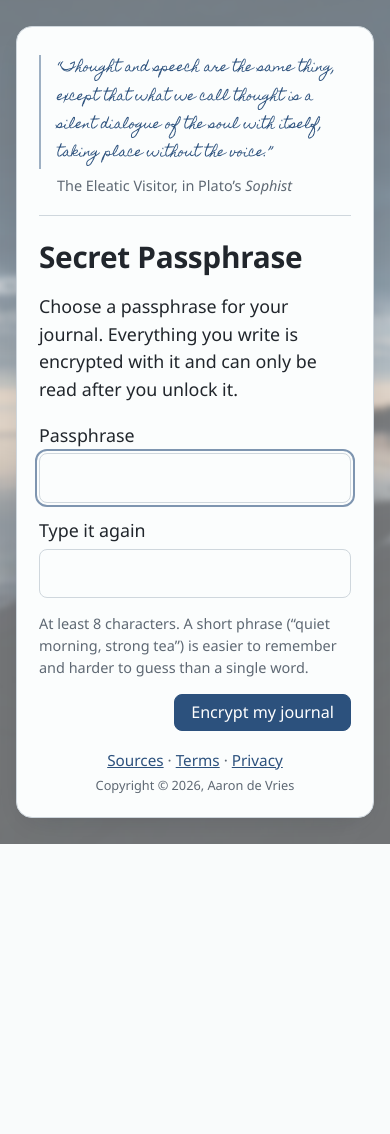
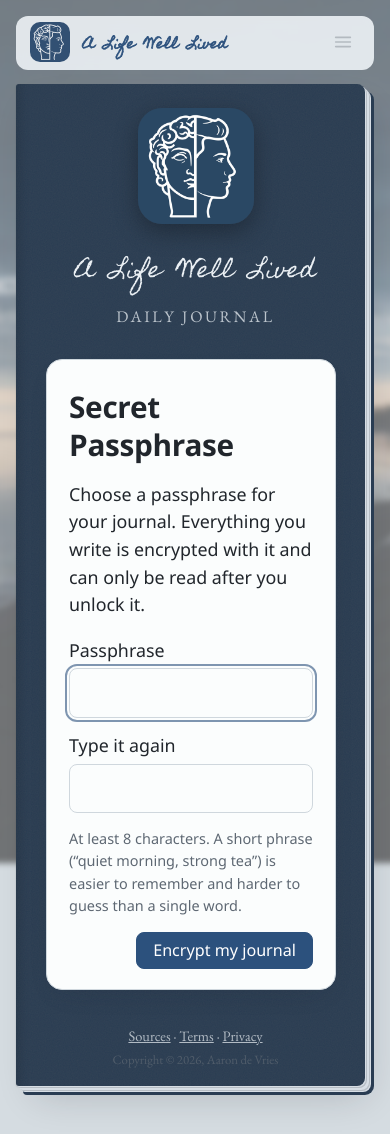
Before and after one commit to iceman1978/reflections, a Flask app: page / in a window 390 px wide. Before the commit the page ends 844 px from the top, so only its background shows below. Run offline with Flask 3, Linux system fonts and the light colour scheme; data comes from the database, SQL or seed files in the repository; tables that the repository leaves empty hold one stand-in row (values such as "Sample post"); parts of the project's set-up code (start-up, migrations or seed data) failed here and were passed over.

Commit message:
The journal's cover; automatic passkey; text size; easier-to-read reflections
- Locked: the passphrase screens are the journal's cover, a page in the theme's
  cover color with logo, name and a rounded passphrase card, under the header
  (its buttons disabled). Unlocking turns the cover away like a page. The
  passphrase quote/verse is gone.
- Passkey: asked for straight away on a device where it was added or used
  (not right after the padlock); cancelling leaves the passphrase box ready
- Text size setting (Settings → Theme): entries and reflections together;
  reflections now the same size as the entry
- Reflections: 2-3 short paragraphs, quotations in italics, the cited books and
  writers in bold
- Finish & reflect keeps your place and brings the "Reflecting…" panel into
  view; the panel breathes so it's obvious it's working
- Phone: the header rises above the page only while its menu is open, so page
  turns pass over it

Co-Authored-By: Claude Opus 5.5 <noreply@anthropic.com>

```diff
--- a/app.py
+++ b/app.py
@@ -227,6 +227,7 @@ def index():
         timezone=settings["timezone"],
         theme=prefs["theme"],
         colour_theme=prefs["colour_theme"],
+        text_size=prefs["text_size"],
         colour_themes=config.COLOUR_THEMES,
         lock_choices=config.LOCK_MINUTE_CHOICES,
         background_photo=prefs["background_photo"],
--- a/editions/christian/edition.json
+++ b/editions/christian/edition.json
@@ -33,10 +33,6 @@
     "text": "“Search me, God, and know my heart; test me and know my anxious thoughts.”",
     "cite_html": "Psalm 139:23 <cite>(NIV)</cite>",
     "credit": "The verse on the welcome page is from the Holy Bible, New International Version® (NIV®), copyright © 1973, 1978, 1984, 2011 by Biblica, Inc.™ Used by permission. All rights reserved worldwide."
-  },
-  "passphrase_quote": {
-    "text": "“But when you pray, go into your inner room, shut your door, and pray to your Father, who is unseen. And your Father, who sees what is done in secret, will reward you.”",
-    "cite_html": "Jesus, in Matthew 6:6 <cite>(BSB)</cite>"
   },
   "credit": {"one": "shekel", "many": "shekels"},
   "invite_line": "Invite a friend",
--- a/editions/philosophy/edition.json
+++ b/editions/philosophy/edition.json
@@ -26,10 +26,6 @@
   "welcome_quote": {
     "text": "“The unexamined life is not worth living.”",
     "cite_html": "Socrates, in Plato’s <cite>Apology</cite>"
-  },
-  "passphrase_quote": {
-    "text": "“Thought and speech are the same thing, except that what we call thought is a silent dialogue of the soul with itself, taking place without the voice.”",
-    "cite_html": "The Eleatic Visitor, in Plato’s <cite>Sophist</cite>"
   },
   "credit": {"one": "credit", "many": "credits"},
   "invite_line": "Invite a fellow thinker",
--- a/journal/config.py
+++ b/journal/config.py
@@ -54,7 +54,7 @@ PROMPTS_PER_DAY = int(os.environ.get("PROMPTS_PER_DAY", "10")) if HOSTED else 0
 
 # Each person's own choices (stored with their account). Everything else in
 # DEFAULTS is a setting for the whole app.
-PREF_KEYS = ("user_name", "journal_name", "theme", "colour_theme", "background_photo", "photo_blur",
+PREF_KEYS = ("user_name", "journal_name", "theme", "colour_theme", "text_size", "background_photo", "photo_blur",
              "photo_visibility", "lock_minutes", "draft_autosave_seconds")
 
 DEFAULTS = {
@@ -72,6 +72,7 @@ DEFAULTS = {
     "api_retries": 2,
     "theme": "day",
     "colour_theme": EDITION.get("default_colour_theme", "lake"),
+    "text_size": "medium",          # entries and reflections: small, medium, large, xlarge
     "background_photo": True,
     "photo_blur": 3,          # pixels
     "photo_visibility": 50,   # percent; lower = more veiled
@@ -193,6 +194,7 @@ VALIDATORS = {
     "api_retries": _int_in(0, 5),
     "theme": _choice("auto", "day", "evening"),
     "colour_theme": _choice(*[key for key, _ in COLOUR_THEMES]),
+    "text_size": _choice("small", "medium", "large", "xlarge"),
     "background_photo": bool,
     "photo_blur": _int_in(0, 30),
     "photo_visibility": _int_in(0, 100),
--- a/journal/reflection.py
+++ b/journal/reflection.py
@@ -133,8 +133,9 @@ def _schema():
             },
             "insight": {
                 "type": "string",
-                "description": "The insight, 120-250 words. Where a quote belongs, write its "
-                               "marker, e.g. [[q1]], instead of the quoted words.",
+                "description": "The insight, 120-250 words, in 2 or 3 short paragraphs separated by a "
+                               "blank line. Where a quote belongs, write its marker, e.g. [[q1]], instead "
+                               "of the quoted words.",
             },
             "question": {"type": "string", "description": "One thought-provoking question."},
             "quotes": {
--- a/static/app.js
+++ b/static/app.js
@@ -128,9 +128,10 @@
 
   // ---- Look: theme and today's photo ------------------------------------
 
-  function applyTheme(theme, palette) {
+  function applyTheme(theme, palette, textSize) {
     if (theme) document.documentElement.dataset.theme = theme;
     if (palette) document.documentElement.dataset.palette = palette;
+    if (textSize) document.documentElement.dataset.textSize = textSize;
   }
 
   // The look as last saved. Settings previews changes live, and Back without
@@ -138,6 +139,7 @@
   const savedLook = {
     theme: document.documentElement.dataset.theme,
     palette: document.documentElement.dataset.palette,
+    textSize: document.documentElement.dataset.textSize,
     blur: CFG.photoBlur,
     visibility: CFG.photoVisibility,
     photo: document.documentElement.dataset.photo,  // "on" / "off"
@@ -150,7 +152,7 @@
   }
 
   function restoreSavedLook() {
-    applyTheme(savedLook.theme, savedLook.palette);
+    applyTheme(savedLook.theme, savedLook.palette, savedLook.textSize);
     applyPhotoLook(savedLook.blur, savedLook.visibility);
     document.documentElement.dataset.photo = savedLook.photo;
     $("backdrop").style.visibility = "";  // the saved photo setting decides via loadBackground
@@ -170,7 +172,7 @@
   function previewLook() {
     const form = $("settings-form");
     const picked = form.querySelector('input[name="colour_theme"]:checked');
-    applyTheme(form.elements.theme.value, picked && picked.value);
+    applyTheme(form.elements.theme.value, picked && picked.value, form.elements.text_size.value);
     applyPhotoLook(Number(form.elements.photo_blur.value), Number(form.elements.photo_visibility.value));
     const photoOn = form.elements.background_photo.checked;
     $("backdrop").style.visibility = photoOn ? "" : "hidden";
@@ -286,7 +288,9 @@
     setTimeout(done, 1200);                                     // in case no animation runs
   }
 
-  function showEntry(entry) {
+  // keepScroll: stay where the reader is (after Finish & reflect, so a long
+  // entry doesn't jump to the top while the reflection is being written).
+  function showEntry(entry, { keepScroll = false } = {}) {
     const switching = !state.current || state.current.id !== entry.id;
     const from = !$("entry-view").hidden ? $("entry-view") : $("write-view");
     const ghost = state.turn ? oldPageCopy(from) : null;   // the page as it was, before it changes
@@ -308,7 +312,7 @@
     renderReflection(entry);
     updateNav();
     syncCalendarTo(entry);
-    window.scrollTo({ top: 0, behavior: "smooth" });
+    if (!keepScroll) window.scrollTo({ top: 0, behavior: "smooth" });
   }
 
   // ---- Older / Newer ----------------------------------------------------
@@ -681,7 +685,7 @@
     }
     if (done) {
       $("insight").replaceChildren(...entry.insight.split(/\n\s*\n/).map((t) => {
-        const p = document.createElement("p"); p.textContent = t.trim(); return p;
+        const p = document.createElement("p"); p.append(formatInsight(t.trim(), entry)); return p;
       }));
       $("question").textContent = entry.question || "";
       const ul = $("citations");
@@ -716,6 +720,46 @@
       if (entry.support_note) note.innerHTML = renderSimpleMarkdown(entry.support_note);
     }
     if (entry.reflecting) pollWhileReflecting(entry.id);
+  }
+
+  // A reflection paragraph, easier to scan: quotations in italics, and the
+  // works it draws on (from its sources list) in bold where they're named,
+  // e.g. "Philippians 4:6" or "Brother Lawrence". Built as nodes, never HTML.
+  function formatInsight(text, entry) {
+    const names = new Set();
+    for (const c of [...(entry.quotes || []), ...(entry.references || [])]) {
+      if (c.author) names.add(c.author);
+      if (c.title) names.add(c.title);
+    }
+    const escaped = [...names].filter((n) => n.length > 2).sort((a, b) => b.length - a.length)
+      .map((n) => n.replace(/[.*+?^${}()|[\]\\]/g, "\\$&"));
+    // A name, optionally followed by chapter and verse ("Psalm 139:23-24").
+    const nameRe = escaped.length
+      ? new RegExp(`(?<![\\p{L}])(?:${escaped.join("|")})(?:\\s\\d+(?::\\d+(?:[-–]\\d+)?)?)?(?![\\p{L}])`, "gu")
+      : null;
+    const frag = document.createDocumentFragment();
+    const plain = (s) => {
+      if (!nameRe || !s) { frag.append(document.createTextNode(s)); return; }
+      let at = 0;
+      for (const m of s.matchAll(nameRe)) {
+        frag.append(document.createTextNode(s.slice(at, m.index)));
+        const b = document.createElement("strong");
+        b.textContent = m[0];
+        frag.append(b);
+        at = m.index + m[0].length;
+      }
+      frag.append(document.createTextNode(s.slice(at)));
+    };
+    let at = 0;
+    for (const m of text.matchAll(/“[^”]+”|"[^"]+"/g)) {         // quotations
+      plain(text.slice(at, m.index));
+      const em = document.createElement("em");
+      em.textContent = m[0];
+      frag.append(em);
+      at = m.index + m[0].length;
+    }
+    plain(text.slice(at));
+    return frag;
   }
 
   // A link that opens the source page scrolled to the quote, with it
@@ -1347,10 +1391,18 @@
       localClear();
       state.clientError = null;
       renderBanner();
-      showEntry(res.entry);
+      showEntry(res.entry, { keepScroll: true });
       refreshList();
       checkMilestone(before, res.entry);
       requestReflection(res.entry.id);  // the entry is already safely saved
+      // Once the page has settled (after the turn), bring the "Reflecting…"
+      // panel into view if it isn't already, so a long entry still shows it.
+      setTimeout(() => {
+        const w = $("reflection-working");
+        if (w.hidden) return;
+        const r = w.getBoundingClientRect();
+        if (r.top < 0 || r.bottom > innerHeight) w.scrollIntoView({ behavior: "smooth", block: "center" });
+      }, 1100);
       loadBackground();                 // a new entry brings the next photo
     } catch (err) {
       state.clientError = `Couldn't save the entry: ${sentence(err.message)} ` +
@@ -1520,6 +1572,7 @@
       CFG.autosaveSeconds = res.settings.draft_autosave_seconds;
       savedLook.theme = res.settings.theme;
       savedLook.palette = res.settings.colour_theme;
+      savedLook.textSize = res.settings.text_size;
       savedLook.blur = res.settings.photo_blur;
       savedLook.visibility = res.settings.photo_visibility;
       const photoWas = savedLook.photo;
@@ -1660,6 +1713,7 @@
   // On a phone, the header's buttons live in a menu behind ☰.
   function setHeaderMenu(open) {
     $("header-actions").classList.toggle("open", open);
+    document.querySelector(".book-header").classList.toggle("menu-open", open);   // above the page, for the menu
     $("menu-btn").setAttribute("aria-expanded", String(open));
   }
   $("menu-btn").addEventListener("click", (e) => {
@@ -1676,7 +1730,7 @@
     leaveSettings();
   });
   // Preview look changes live (sliders update while dragging).
-  const LOOK_FIELDS = ["theme", "colour_theme", "background_photo", "photo_blur", "photo_visibility"];
+  const LOOK_FIELDS = ["theme", "colour_theme", "text_size", "background_photo", "photo_blur", "photo_visibility"];
   for (const type of ["change", "input"]) {
     $("settings-form").addEventListener(type, (e) => {
       if (LOOK_FIELDS.includes(e.target.name)) previewLook();
@@ -2223,9 +2277,39 @@
     recover: "Forgot Your Passphrase?",
   };
 
+  // Signed in but locked (or setting up), the journal shows its cover: the
+  // header (its buttons disabled) above a page in the theme's cover color,
+  // with the passphrase card on it. Signed out, the card is on the welcome page.
+  function setCover(on) {
+    const card = $("vault-card"), foot = $("vault-footer");
+    if (on) {
+      $("cover-slot").append(card);
+      $("cover-foot").append(foot);
+    } else {
+      $("vault").append(card);
+      card.append(foot);
+    }
+    $("vault").hidden = on;
+    $("book").hidden = !on;
+    $("book").classList.toggle("locked", on);
+    $("cover-view").hidden = !on;
+    if (on) {
+      for (const v of ["write", "entry", "settings"]) $(`${v}-view`).hidden = true;
+      $("past").hidden = true;
+      $("stats").replaceChildren();
+    }
+    for (const b of document.querySelectorAll("#header-actions button, #menu-btn")) b.disabled = on;
+    const coin = $("credit-coin");
+    if (coin && on) {                          // shown, but blank: the count comes with the unlocked journal
+      coin.hidden = false;
+      coin.classList.add("empty");
+      coin.querySelector(".coin").textContent = "";
+      coin.title = "Unlock your journal first";
+    }
+  }
+
   function showVaultPanel(name) {
-    $("vault").hidden = false;
-    $("book").hidden = true;
+    setCover(name !== "signin");
     for (const p of ["signin", "setup", "recovery", "unlock", "recover"]) {
       if ($(`vault-${p}`)) $(`vault-${p}`).hidden = p !== name;
     }
@@ -2235,7 +2319,6 @@
     $("vault").classList.toggle("landing", welcome);
     if ($("landing")) $("landing").hidden = !welcome;
     $("vault-title").textContent = VAULT_TITLES[name] || CFG.appName;
-    $("vault-quote").hidden = name !== "unlock" && name !== "setup";   // on the Secret Passphrase screens
     for (const el of document.querySelectorAll(".vault-error")) el.hidden = true;
     const first = $(`vault-${name}`).querySelector("input");
     if (first) first.focus();
@@ -2308,6 +2391,7 @@
   });
   $("recovery-done").addEventListener("click", () => startJournal());
   $("lock-btn").addEventListener("click", async () => {
+    try { sessionStorage.setItem("journal.justLocked", "1"); } catch (_) {}   // no passkey prompt straight back
     try { await api("POST", "/api/vault/lock"); } catch (_) {}
     state.unlocked = false;
     location.reload();
@@ -2472,7 +2556,9 @@
     }
   });
 
-  $("passkey-unlock-btn").addEventListener("click", async () => {
+  // auto: started by itself on opening (see boot) rather than by the button.
+  // Then a cancelled or unavailable prompt just leaves the passphrase box ready.
+  async function passkeyUnlock({ auto = false } = {}) {
     const btn = $("passkey-unlock-btn");
     btn.disabled = true;
     $("unlock-error").hidden = true;
@@ -2492,11 +2578,16 @@
       try { localStorage.setItem("journal.passkey", "1"); } catch (_) {}
       startJournal();
     } catch (err) {
-      vaultError("unlock-error", passkeyError(err, "The passkey didn't unlock the journal"));
+      if (auto && err && (err.name === "NotAllowedError" || err.name === "AbortError")) {
+        $("unlock-pw").focus();                      // cancelled, or no passkey here: type instead
+      } else {
+        vaultError("unlock-error", passkeyError(err, "The passkey didn't unlock the journal"));
+      }
     } finally {
       btn.disabled = false;
     }
-  });
+  }
+  $("passkey-unlock-btn").addEventListener("click", () => passkeyUnlock());
 
   // ---- Starting up --------------------------------------------------------
 
@@ -2513,8 +2604,20 @@
   let started = false;
   function startJournal() {
     state.unlocked = true;
+    const fromCover = !$("cover-view").hidden;
+    const ghost = fromCover ? oldPageCopy($("cover-view")) : null;   // the cover, to turn away
     $("vault").hidden = true;
     $("book").hidden = false;
+    if (fromCover) {
+      $("vault").append($("vault-card"));                    // off the cover, out of sight
+      $("vault-card").append($("vault-footer"));
+      $("cover-view").hidden = true;
+      $("book").classList.remove("locked");
+      for (const b of document.querySelectorAll("#header-actions button, #menu-btn")) b.disabled = false;
+      if ($("credit-coin")) { $("credit-coin").classList.remove("empty"); $("credit-coin").title = ""; }
+      showView("write");
+      turnPage($("write-view"), 1, ghost);                   // the cover turns away like a page
+    }
     if (started) return;
     started = true;
     restartAutosave();
@@ -2578,6 +2681,16 @@
     if (v.passkeys && passkeysPossible()) {
       $("passkey-unlock").hidden = false;
       $("passkey-unlock-btn").focus();   // the quickest way in, when there is one
+      // Ask for the passkey straight away, but only in a browser where it has
+      // been added or used (elsewhere the device would offer an unhelpful
+      // "use another device" prompt), and not right after pressing the padlock.
+      let usedHere = false, justLocked = false;
+      try {
+        usedHere = localStorage.getItem("journal.passkey") === "1";
+        justLocked = sessionStorage.getItem("journal.justLocked") === "1";
+        sessionStorage.removeItem("journal.justLocked");
+      } catch (_) { /* storage blocked: leave it to the button */ }
+      if (usedHere && !justLocked) setTimeout(() => passkeyUnlock({ auto: true }), 350);
     }
   })();
 })();
--- a/static/style.css
+++ b/static/style.css
@@ -76,6 +76,7 @@
   --serif: "EB Garamond", Georgia, "Times New Roman", serif;
   --hand: "Homemade Apple", "Segoe Script", "Bradley Hand", cursive;
   --lh: 2rem;               /* one notebook line */
+  --text: 1.2rem;           /* entries and reflections (Settings → Theme → Text size) */
 }
 
 /* ---- Evening (chosen, or automatic when the computer is in dark mode) ----
@@ -994,28 +1011,44 @@ input.invite-input:focus { border-color: var(--accent); outline: none; }
 .info-tabs a:hover { color: var(--ink); }
 .info-tabs a[aria-current="page"] { color: var(--accent); border-bottom-color: var(--accent); }
 @media (max-width: 640px) { .info-tabs a { padding: 6px 8px; font-size: 0.95rem; } }
-/* The quote above the passphrase card: like the welcome page's, in the theme's
-   blue, straight on the background. A soft paper-coloured halo keeps it
-   readable when a background photo is behind it. */
-/* Inside the white card, above "Secret Passphrase", so it's easy to read on any photo. */
-.vault-quote {
-  margin: 0 0 22px;
-  padding: 0 0 18px;
-  border-bottom: 1px solid var(--rule);
-  color: var(--accent);
+/* ---- The journal's cover (locked): a page in the theme's cover color ---- */
+.cover-view {
+  background-color: var(--cover);
+  color: hsl(var(--paper-hue) 30% 94%);
+  display: flex; flex-direction: column; align-items: center; text-align: center;
+  min-height: min(82vh, 860px);
+  padding: 56px 32px 26px;
 }
-.vault-quote blockquote {
-  margin: 0;
-  padding-left: 16px;
-  border-left: 2px solid color-mix(in srgb, var(--accent) 45%, transparent);
-  font-family: var(--hand);
-  font-size: 1.3rem;
-  line-height: 1.45;
+.cover-logo { width: 150px; height: 150px; border-radius: 30px; box-shadow: 0 8px 24px rgba(0, 0, 0, 0.3); }
+.cover-name {
+  font-family: var(--hand); font-weight: 500; line-height: 1.1; word-spacing: 0.25em;
+  font-size: clamp(2.4rem, 6vw, 3.4rem); margin: 22px 0 0;
 }
-.vault-quote figcaption { margin: 6px 0 0 18px; font-size: 0.85rem; color: var(--muted); }
+.cover-name.long-name { font-size: clamp(2rem, 4.6vw, 2.6rem); }
+.cover-tagline {
+  margin: 12px 0 30px; font-family: var(--serif); font-size: 0.95rem;
+  letter-spacing: 0.16em; text-transform: uppercase; opacity: 0.75;
+}
+.cover-slot { width: 100%; display: flex; justify-content: center; }
+.cover-view .vault-card {
+  max-width: 430px; text-align: left; color: var(--ink);
+  background: var(--page); background-image: none; border-radius: 16px;
+  padding: 26px 30px 22px; box-shadow: 0 12px 34px rgba(0, 0, 0, 0.32);
+}
+.cover-view .vault-card input[type="password"],
+.cover-view .vault-card input[type="text"] { border-radius: 8px; padding: 10px 12px; }
+.cover-foot { margin-top: auto; padding-top: 34px; }
+.cover-view .vault-footer { color: inherit; opacity: 0.7; margin: 0; }
+.cover-view .vault-footer a { color: inherit; }
+/* While locked, the header's buttons are there but grayed out. */
+.book.locked .header-actions > *, .book.locked .menu-btn { opacity: 0.35; pointer-events: none; }
+.book.locked .book-footer { display: none; }   /* the cover carries its own links */
 @media (max-width: 640px) {
-  .vault-quote blockquote { font-size: 1.15rem; }
+  .cover-view { padding: 40px 18px 20px; min-height: 76vh; }
+  .cover-logo { width: 116px; height: 116px; border-radius: 24px; }
+  .cover-view .vault-card { padding: 22px 20px 18px; }
 }
+
 .vault-footer { margin: 18px 0 0; text-align: center; font-size: 0.85rem; }
 
 /* ---- Welcome page (signed out, web version): story left, sign-in right ---- */
@@ -1088,7 +1121,7 @@ input.invite-input:focus { border-color: var(--accent); outline: none; }
 .landing-quote figcaption { font-size: 0.85rem; opacity: 0.7; margin-top: 4px; }
 /* The lock-screen card (welcome, passphrase, recovery): a plain, modern card
    in a sans-serif, not the notebook page. */
-.vault .vault-card.page {
+:is(.vault, .cover-view) .vault-card.page {
   --sans: "Segoe UI", system-ui, -apple-system, "Helvetica Neue", Roboto, Arial, sans-serif;
   font-family: var(--sans);
   font-size: 1.05rem;
@@ -1099,11 +1132,11 @@ input.invite-input:focus { border-color: var(--accent); outline: none; }
   padding: 40px 40px 28px;
   box-shadow: 0 1px 2px var(--shadow), 0 18px 48px -18px var(--shadow);
 }
-.vault .vault-card.page::before { content: none; }
-.vault .vault-card input, .vault .vault-card button { font-family: inherit; }
-.vault .vault-card input[type="password"], .vault .vault-card input[type="text"] { border-radius: 8px; padding: 10px 12px; }
-.vault .vault-card button { border-radius: 8px; }
-.vault .vault-title {
+:is(.vault, .cover-view) .vault-card.page::before { content: none; }
+:is(.vault, .cover-view) .vault-card input, :is(.vault, .cover-view) .vault-card button { font-family: inherit; }
+:is(.vault, .cover-view) .vault-card input[type="password"], :is(.vault, .cover-view) .vault-card input[type="text"] { border-radius: 8px; padding: 10px 12px; }
+:is(.vault, .cover-view) .vault-card button { border-radius: 8px; }
+:is(.vault, .cover-view) .vault-title {
   font-family: var(--sans);
   font-weight: 600;
   font-size: 1.75rem;
@@ -1135,7 +1168,7 @@ a.google-btn svg { flex: none; width: 20px; height: 20px; }
 .vault .vault-footer { font-size: 0.9rem; }
 
 @media (max-width: 640px) {
-  .vault .vault-card.page { padding: 28px 22px 20px; box-shadow: 0 10px 30px -14px var(--shadow); }
+  :is(.vault, .cover-view) .vault-card.page { padding: 28px 22px 20px; box-shadow: 0 10px 30px -14px var(--shadow); }
 }
 
 @media (max-width: 860px) {
@@ -1264,7 +1297,8 @@ a.google-btn svg { flex: none; width: 20px; height: 20px; }
   }
   .page::before { width: 16px; }
   .book { --book-edge: 9px; }
-  .book-header { border-radius: 12px; flex-wrap: wrap; position: relative; z-index: 25; row-gap: 2px; }   /* its menu opens over the page */
+  .book-header { border-radius: 12px; flex-wrap: wrap; position: relative; row-gap: 2px; }
+  .book-header.menu-open { z-index: 25; }   /* only while its menu is open, so turning pages still pass over the header */
   .stats { text-align: left; flex-basis: 100%; order: 3; }
   /* The buttons fold into a menu: logo and name, ☰ on the right; entries and streak below. */
   .menu-btn { display: inline-flex; align-items: center; padding: 6px; }
--- a/templates/index.html
+++ b/templates/index.html
@@ -1,5 +1,5 @@
 <!doctype html>
-<html lang="en" data-theme="{{ theme }}" data-palette="{{ colour_theme }}" data-photo="{{ 'on' if background_photo else 'off' }}"
+<html lang="en" data-theme="{{ theme }}" data-palette="{{ colour_theme }}" data-text-size="{{ text_size }}" data-photo="{{ 'on' if background_photo else 'off' }}"
       style="--photo-blur: {{ photo_blur | int }}px; --veil-strength: {{ (100 - photo_visibility | int) / 100 }}">
 <head>
   <meta charset="utf-8">
@@ -64,14 +64,9 @@
     {% endif %}
 
 
-    <div class="vault-card page">
-      <!-- On the Secret Passphrase screens, above the heading -->
-      {% if edition.passphrase_quote %}
-      <figure id="vault-quote" class="vault-quote" hidden>
-        <blockquote>{{ edition.passphrase_quote.text }}</blockquote>
-        <figcaption>{{ edition.passphrase_quote.cite_html | safe }}</figcaption>
-      </figure>
-      {% endif %}
+    <!-- The passphrase card: on the welcome page when signed out; moved onto the
+         journal's cover (#cover-view) for the passphrase screens. -->
+    <div id="vault-card" class="vault-card page">
       <h1 id="vault-title" class="vault-title">{{ app_name }}</h1>
 
       <p id="vault-offline" class="vault-error" hidden>{% if hosted %}Can't reach {{ app_name }} right now. Check your internet connection and reload the page.{% else %}Can't reach the journal app. Is the start.bat window open?{% endif %}</p>
@@ -147,7 +142,7 @@
         </div>
       </form>
 
-      <p class="vault-footer subtle"><a href="/sources">Sources</a> · <a href="/terms">Terms</a> · <a href="/privacy">Privacy</a><br><span class="copyright">{{ copyright }}</span></p>
+      <p id="vault-footer" class="vault-footer subtle"><a href="/sources">Sources</a> · <a href="/terms">Terms</a> · <a href="/privacy">Privacy</a><br><span class="copyright">{{ copyright }}</span></p>
     </div>
   </div>
 
@@ -207,6 +202,18 @@
     </aside>
 
     <!-- Writing a new entry -->
+    <!-- The journal's cover, shown while it's locked: logo, name, and the
+         passphrase card. Unlocking turns it away like a page. -->
+    <section id="cover-view" class="page cover-view" hidden>
+      <div class="cover-brand">
+        {% if logo_url %}<img class="cover-logo" src="{{ logo_url }}" alt="">{% endif %}
+        <p class="cover-name{% if app_name | length > 14 %} long-name{% endif %}">{{ app_name }}</p>
+        {% if edition.tagline %}<p class="cover-tagline">{{ edition.tagline }}</p>{% endif %}
+      </div>
+      <div id="cover-slot" class="cover-slot"></div>
+      <div id="cover-foot" class="cover-foot"></div>
+    </section>
+
     <section id="write-view" class="page">
       <nav class="entry-nav write-nav" aria-label="Browse entries">
         <button id="write-older-btn" type="button" class="nav-btn" title="Your latest entry (← key)">‹ Older</button>
@@ -381,6 +388,15 @@
               <option value="evening">Evening</option>
               <option value="auto">Automatic (follows your device)</option>
             </select>
+          </label>
+          <label>Text size
+            <select name="text_size">
+              <option value="small">Small</option>
+              <option value="medium">Medium</option>
+              <option value="large">Large</option>
+              <option value="xlarge">Extra large</option>
+            </select>
+            <span class="hint">For your entries and their reflections.</span>
           </label>
           <fieldset class="colour-field">
             <legend>Color</legend>
```
Also changed, not shown: other parts of static/style.css (+21 -5 lines), README.md.
